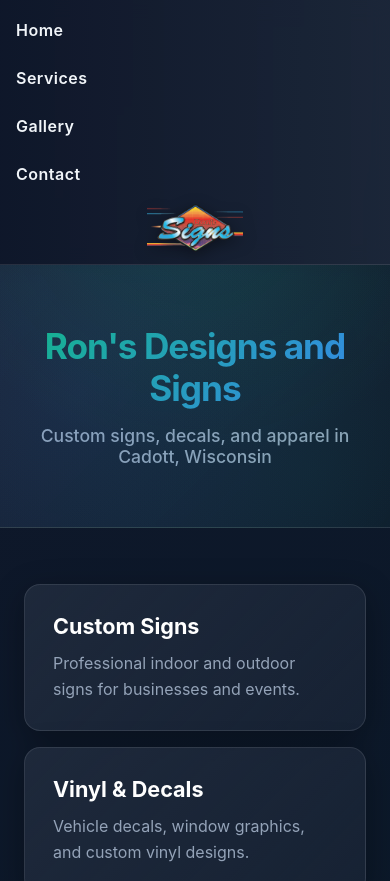
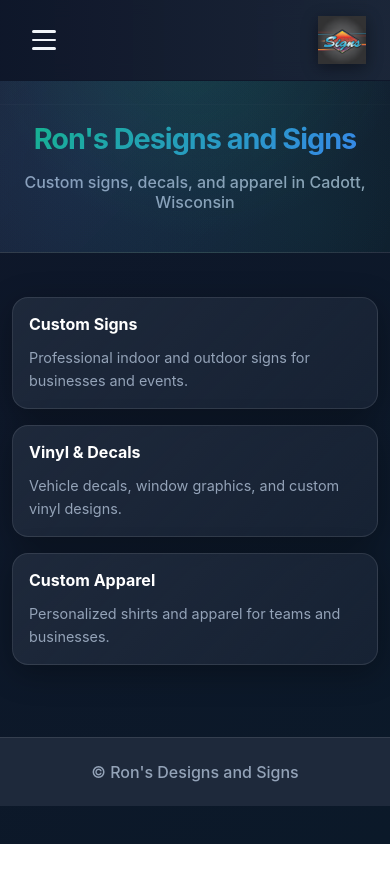
Before and after one commit to Cadott-Programming-Club/Ron-s-Designs-and-Signs, a plain HTML site: page index.html in a window 390 px wide. Shown: the top 881 px of the page. After the commit the page ends 844 px from the top, so only its background shows below. Drawn offline with Linux system fonts and the light colour scheme.

Commit message:
mobile support and yeah

```diff
--- a/index.html
+++ b/index.html
@@ -8,14 +8,31 @@
 </head>
 <body>
 <header>
-<nav>
+<button class="menu-toggle" id="menuToggle" aria-label="Toggle menu">
+<span></span><span></span><span></span>
+</button>
+<nav id="navMenu">
 <a href="/Ron-s-Designs-and-Signs/">Home</a>
 <a href="/Ron-s-Designs-and-Signs/services">Services</a>
 <a href="/Ron-s-Designs-and-Signs/gallery">Gallery</a>
 <a href="/Ron-s-Designs-and-Signs/contact">Contact</a>
 </nav>
-<img src="/Ron-s-Designs-and-Signs/images/tranparant half.png" alt="Logo" class="header-logo">
+<img src="/Ron-s-Designs-and-Signs/images/logo.png" alt="Logo" class="header-logo">
 </header>
+<script>
+const toggle = document.getElementById('menuToggle');
+const menu = document.getElementById('navMenu');
+toggle.addEventListener('click', () => {
+menu.classList.toggle('active');
+toggle.classList.toggle('active');
+});
+menu.querySelectorAll('a').forEach(link => {
+link.addEventListener('click', () => {
+menu.classList.remove('active');
+toggle.classList.remove('active');
+});
+});
+</script>
 
 <section class="hero">
 <h1>Ron's Designs and Signs</h1>
--- a/style.css
+++ b/style.css
@@ -1,9 +1,14 @@
 :root{--primary:#0f172a;--secondary:#1e293b;--accent:#10b981;--accent-alt:#3b82f6;--text:#f1f5f9;--muted:#94a3b8;--card-bg:#1e293b;--border:rgba(255,255,255,0.1)}
 *{box-sizing:border-box}
 body{margin:0;font-family:-apple-system,BlinkMacSystemFont,'Segoe UI',Roboto,'Helvetica Neue',Arial,sans-serif;background:linear-gradient(135deg,var(--primary) 0%,#0b1929 100%);color:var(--text);min-height:100vh}
-header{background:linear-gradient(90deg,rgba(15,23,42,0.95),rgba(30,41,59,0.85));backdrop-filter:blur(10px);color:#fff;padding:16px 24px;display:flex;justify-content:space-between;align-items:center;border-bottom:1px solid var(--border);box-shadow:0 4px 12px rgba(0,0,0,0.3)}
+header{background:linear-gradient(90deg,rgba(15,23,42,0.95),rgba(30,41,59,0.85));backdrop-filter:blur(10px);color:#fff;padding:16px 24px;display:flex;justify-content:space-between;align-items:center;border-bottom:1px solid var(--border);box-shadow:0 4px 12px rgba(0,0,0,0.3);position:relative}
+.menu-toggle{display:none;flex-direction:column;gap:6px;background:none;border:none;cursor:pointer;padding:8px;z-index:1001}
+.menu-toggle span{width:24px;height:2.5px;background:var(--text);border-radius:2px;transition:all 0.3s}
+.menu-toggle.active span:nth-child(1){transform:rotate(45deg) translateY(11px)}
+.menu-toggle.active span:nth-child(2){opacity:0}
+.menu-toggle.active span:nth-child(3){transform:rotate(-45deg) translateY(-11px)}
 nav{display:flex;gap:24px}
-nav a{color:var(--text);margin:0;text-decoration:none;font-weight:600;letter-spacing:0.5px;position:relative;transition:color 0.3s}
+nav a{color:var(--text);margin:0;text-decoration:none;font-weight:600;letter-spacing:0.5px;position:relative;transition:color 0.3s;padding:8px 0}
 nav a::before{content:'';position:absolute;bottom:-8px;left:0;width:0;height:2px;background:linear-gradient(90deg,var(--accent),var(--accent-alt));transition:width 0.3s}
 nav a:hover{color:var(--accent)}
 nav a:hover::before{width:100%}
@@ -25,4 +30,5 @@
 .gallery img{width:100%;border-radius:14px;box-shadow:0 8px 28px rgba(0,0,0,0.4);transition:transform 0.3s,filter 0.3s;border:1px solid var(--border)}
 .gallery img:hover{transform:scale(1.04);filter:brightness(1.1)}
 footer{background:var(--secondary);color:var(--muted);text-align:center;padding:24px;margin-top:60px;border-top:1px solid var(--border);font-weight:500}
-@media(max-width:700px){header{flex-direction:column;gap:12px;padding:12px 16px}nav{flex-direction:column;gap:12px;width:100%}nav a{padding:8px 0}nav a::before{height:1px}.header-logo{height:48px}.hero{padding:60px 16px}.hero h1{font-size:2.2rem}.grid{gap:16px;grid-template-columns:1fr}}
+@media(max-width:768px){.menu-toggle{display:flex}header{flex-wrap:wrap}nav{position:absolute;top:100%;left:0;right:0;flex-direction:column;background:rgba(15,23,42,0.98);backdrop-filter:blur(10px);border-bottom:1px solid var(--border);padding:12px 24px;gap:0;max-height:0;overflow:hidden;transition:max-height 0.3s ease}nav.active{max-height:300px}nav a{padding:12px 0;font-size:1rem;touch-action:manipulation}nav a::before{bottom:-6px;height:1px}.header-logo{height:48px}.hero{padding:60px 16px}.hero h1{font-size:2.2rem}.grid{gap:16px;grid-template-columns:1fr}.card{padding:20px}.card h3{font-size:1.1rem}}
+@media(max-width:480px){.container{padding:12px}nav a{padding:10px 0;font-size:0.95rem}.hero{padding:40px 12px}.hero h1{font-size:1.8rem}.hero p{font-size:1rem}.card{padding:16px}.card h3{font-size:1rem}.card p{font-size:0.9rem}}
```
Also changed, not shown: contact/index.html (+19 -2 lines), gallery/index.html (+18 -1 lines), services/index.html (+18 -1 lines).
